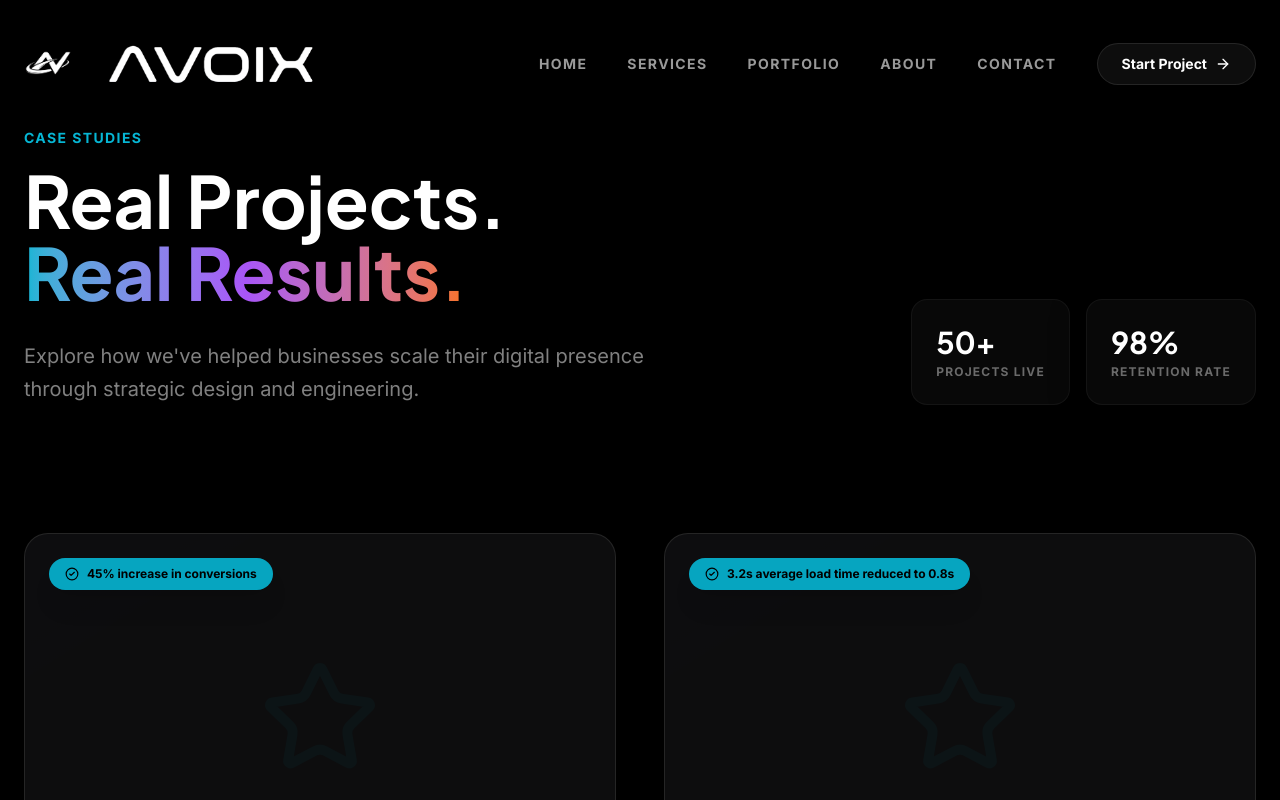
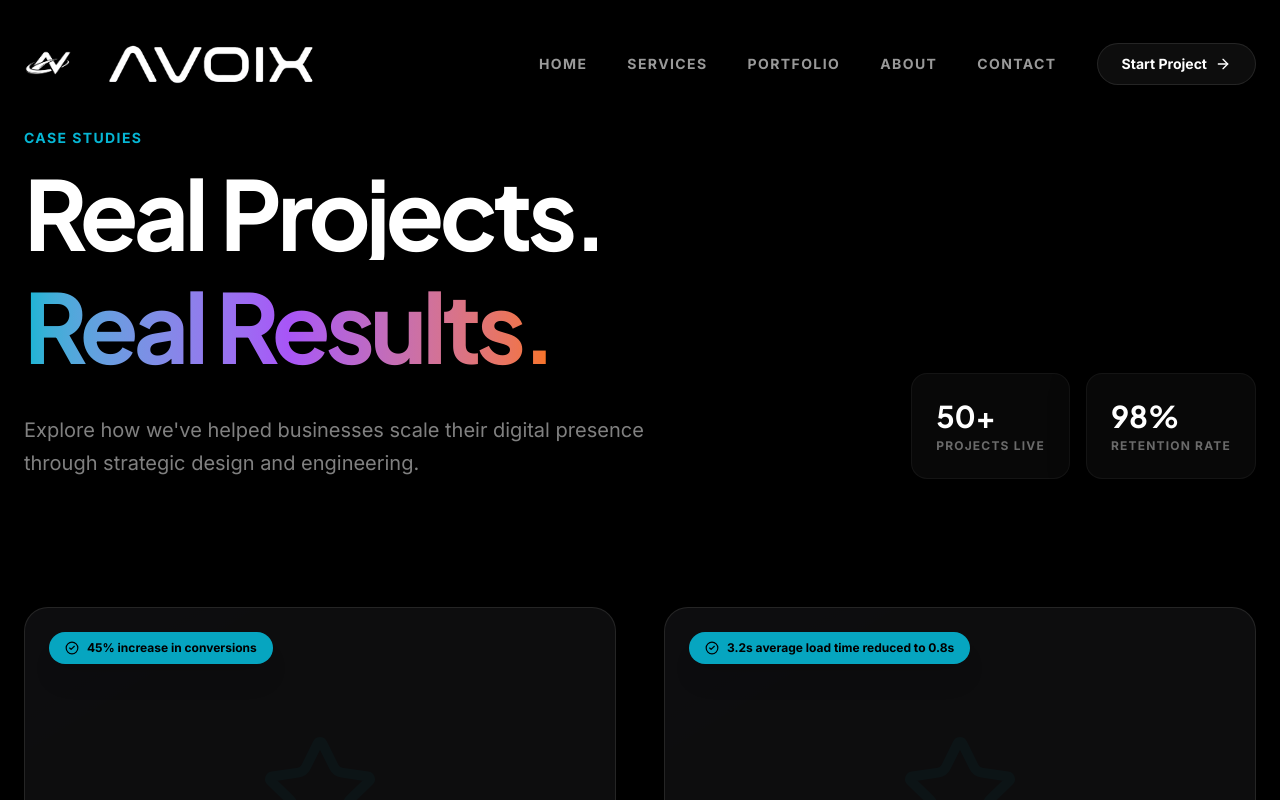
Before and after one commit to JKD-codes/AVOIX, a Next.js app: page /portfolio in a window 1280 px wide. Shown: the top 800 px of the page. Built offline with nearby package versions, Linux system fonts and the light colour scheme.

Commit message:
feat: add directional mask reveal animation for portfolio heading

```diff
--- a/src/app/portfolio/page.tsx
+++ b/src/app/portfolio/page.tsx
@@ -47,6 +47,28 @@ const caseStudies = [
   }
 ];
 
+const revealVariants = {
+  hidden: (direction: "left" | "right" | "bottom") => ({
+    x: direction === "left" ? -120 : direction === "right" ? 120 : 0,
+    y: direction === "bottom" ? 120 : 0,
+    opacity: 0,
+    rotate: direction === "left" ? -5 : direction === "right" ? 5 : 0,
+  }),
+  visible: {
+    x: 0,
+    y: 0,
+    opacity: 1,
+    rotate: 0,
+    transition: {
+      duration: 1.2,
+      ease: [0.16, 1, 0.3, 1],
+      type: "spring",
+      damping: 20,
+      stiffness: 80,
+    } as any,
+  },
+};
+
 const PortfolioPage = () => {
   return (
     <div className="bg-primary pt-32 pb-40 min-h-screen">
@@ -56,19 +78,51 @@ const PortfolioPage = () => {
            <div className="max-w-3xl">
               <motion.span
                  initial={{ opacity: 0, x: -20 }}
-                 animate={{ opacity: 1, x: 0 }}
+                 whileInView={{ opacity: 1, x: 0 }}
+                 viewport={{ once: false }}
                  className="text-accent-cyan font-bold tracking-widest text-sm uppercase mb-4 block"
               >
                  Case Studies
               </motion.span>
-              <motion.h1
-                 initial={{ opacity: 0, y: 20 }}
-                 animate={{ opacity: 1, y: 0 }}
-                 className="text-5xl md:text-7xl font-bold text-white mb-8 font-plus-jakarta"
-              >
-                 Real Projects. <br />
-                 <span className="text-gradient">Real Results.</span>
-              </motion.h1>
+              <h1 className="text-5xl md:text-7xl lg:text-8xl font-bold text-white mb-8 font-plus-jakarta leading-none tracking-tighter">
+                 <div className="overflow-hidden inline-block mr-4">
+                    <motion.span
+                       custom="left"
+                       variants={revealVariants}
+                       initial="hidden"
+                       whileInView="visible"
+                       viewport={{ once: false }}
+                       className="inline-block"
+                    >
+                       Real
+                    </motion.span>
+                 </div>
+                 <div className="overflow-hidden inline-block">
+                    <motion.span
+                       custom="right"
+                       variants={revealVariants}
+                       initial="hidden"
+                       whileInView="visible"
+                       viewport={{ once: false }}
+                       className="inline-block"
+                    >
+                       Projects.
+                    </motion.span>
+                 </div>
+                 <br />
+                 <div className="overflow-hidden inline-block pt-2">
+                    <motion.span
+                       custom="bottom"
+                       variants={revealVariants}
+                       initial="hidden"
+                       whileInView="visible"
+                       viewport={{ once: false }}
+                       className="text-gradient inline-block"
+                    >
+                       Real Results.
+                    </motion.span>
+                 </div>
+              </h1>
               <motion.p
                  initial={{ opacity: 0, y: 20 }}
                  animate={{ opacity: 1, y: 0 }}
```
